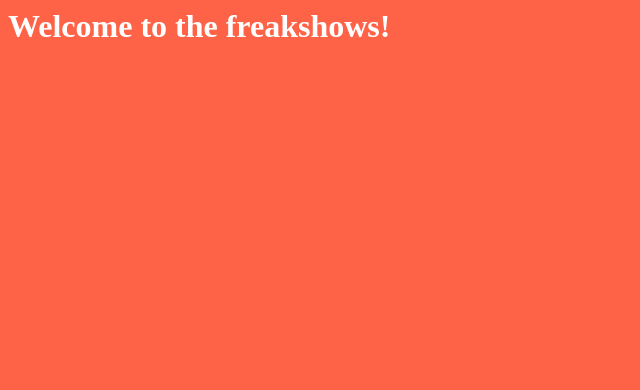
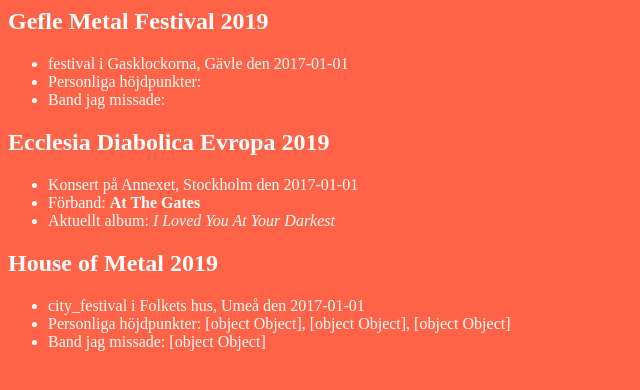
Before and after one commit to madr/urban-enigma, a React (Vite) app: page / in a window 1280 px wide. Shown: the top 390 px of the page, without its empty margins (0-640 px from the left). Built offline with nearby package versions, Linux system fonts and the light colour scheme.

Commit message:
List events

```diff
--- a/assets/events.json
+++ b/assets/events.json
@@ -1,26 +1,27 @@
 [{
-  "type": "Festival",
+  "type": "festival",
   "title": "Gefle Metal Festival 2019",
   "venue": "Gasklockorna, Gävle",
-  "started_at": "2017-01-01",
-  "ended_at": "2017-01-02",
+  "startedAt": "2017-01-01",
+  "endedAt": "2017-01-02",
   "location": [],
   "bands": [],
   "missed": []
 },{
-  "type": "Konsert",
+  "type": "concert",
   "title": "Ecclesia Diabolica Evropa 2019",
   "venue": "Annexet, Stockholm",
-  "started_at": "2017-01-01",
+  "startedAt": "2017-01-01",
   "location": [],
   "band": "Behemoth",
-  "supports": ["At The Gates"]
+  "supports": ["At The Gates"],
+  "record": "I Loved You At Your Darkest"
 },{
-  "type": "Stadsfestival",
+  "type": "city_festival",
   "title": "House of Metal 2019",
   "venue": "Folkets hus, Umeå",
-  "started_at": "2017-01-01",
-  "ended_at": "2017-01-02",
+  "startedAt": "2017-01-01",
+  "endedAt": "2017-01-02",
   "location": [],
   "bands": ["At The Gates", "Tiamat", "LIK"],
   "missed": ["Taake"]
--- a/index.html
+++ b/index.html
@@ -5,7 +5,7 @@
   <title>Konserter och festivaler sedan 2000</title>
 </head>
 <body>
-  <div id="app"></div>
-  <script src="./src/index.js"></script>
+  <div id="app" class="app"></div>
+  <script src="./src/index.jsx"></script>
 </body>
 </html>
--- a/package.json
+++ b/package.json
@@ -1,6 +1,6 @@
 {
   "scripts": {
-    "start": "cross-env NODE_ENV=development parcel index.html assets/events.json",
+    "start": "cross-env NODE_ENV=development parcel index.html assets/events.json --public-url /",
     "build": "cross-env NODE_ENV=production parcel build index.html --no-minify --public-url /"
   },
   "devDependencies": {
--- a/src/components/App.jsx
+++ /dev/null
@@ -1,9 +0,0 @@
-import React from 'react'
-
-const App = props => {
-  return (
-    <h1>Welcome to the freakshows!</h1>
-  )
-}
-
-export default App
--- /dev/null
+++ b/src/components/app.jsx
@@ -0,0 +1,12 @@
+import React from 'react'
+import EventListContainer from '../containers/event-list'
+
+const App = () => {
+  return (
+    <React.Fragment>
+      <EventListContainer />
+    </React.Fragment>
+  )
+}
+
+export default App
--- /dev/null
+++ b/src/components/event-list.jsx
@@ -0,0 +1,14 @@
+import React from 'react'
+import Event from './event'
+
+const EventList = props => {
+  const { events } = props
+  const data = events.map(event => <Event key={event.title} {...event} />)
+  return (
+    <div className="events">
+      {data}
+    </div>
+  )
+}
+
+export default EventList
--- /dev/null
+++ b/src/components/event.jsx
@@ -0,0 +1,68 @@
+import React from 'react'
+
+const prettyDate = (startedAt, endedAt) => {
+  return startedAt
+}
+
+const Concert = props => {
+  const {
+    startedAt,
+    supports,
+    record,
+    venue,
+  } = props
+  const date = prettyDate(startedAt)
+  return (
+    <ul>
+      <li>Konsert på {venue} den {date}</li>
+      <li>Förband: <strong>{supports}</strong></li>
+      <li>Aktuellt album: <i>{record}</i></li>
+    </ul>
+  )
+}
+
+const Festival = props => {
+  const {
+    bands,
+    missed,
+    startedAt,
+    type,
+    venue,
+  } = props
+  const date = prettyDate(startedAt)
+  const bandList = bands
+    .map(band => <strong>{band}</strong>)
+    .join(', ')
+  const missedList = missed
+    .map(band => <strong>{band}</strong>)
+    .join(', ')
+  return (
+    <ul>
+      <li>{type} i {venue} den {date}</li>
+      <li>Personliga höjdpunkter: {bandList}</li>
+      <li>Band jag missade: {missedList}</li>
+    </ul>
+  )
+}
+
+const Event = props => {
+  const {
+    title,
+    type,
+  } = props
+  let data = ''
+  console.log(type)
+  if (type.match(/festival/i) || type.match(/kryssning/i)) {
+    data = <Festival {...props} />
+  } else {
+    data = <Concert {...props} />
+  }
+  return (
+    <article className="event">
+      <h2>{title}</h2>
+      {data}
+    </article>
+  )
+}
+
+export default Event
--- /dev/null
+++ b/src/containers/event-list.js
@@ -0,0 +1,9 @@
+import React from 'react'
+import { connect } from 'react-redux'
+import EventList from '../components/event-list'
+
+const mapStateToProps = state => ({
+    events: state.events,
+})
+
+export default connect(mapStateToProps)(EventList)
--- /dev/null
+++ b/src/containers/map.jsx
@@ -0,0 +1 @@
+import React from 'react'
--- a/src/index.js
+++ b/src/index.jsx
@@ -1,11 +1,11 @@
 import React from 'react'
+import { render } from 'react-dom'
+import { createStore, applyMiddleware, compose } from 'redux'
+import { Provider } from 'react-redux'
 import createSagaMiddleware from 'redux-saga'
-import { render } from 'react-dom'
-import { createStore, applyMiddleware } from 'redux'
-import { Provider } from 'react-redux'
-import App from './components/App'
+import App from './components/app'
+import rootReducer from './reducers'
 import rootSagas from './sagas'
-import rootReducer from './reducers'
 
 // Assets imported here, for Parcel to recognize Sass files.
 import '../sass/main.scss'
@@ -31,4 +31,8 @@ render(
   document.getElementById('app')
 )
 
-store.dispatch({ type: 'LOAD_EVENTS' })
+store.dispatch({
+  type: 'LOAD_EVENTS',
+  payload: {
+    source: 'assets/events.json'
+  }})
--- a/src/sagas/index.js
+++ b/src/sagas/index.js
@@ -4,8 +4,9 @@ import { LOAD_EVENTS, eventsLoadedOk } from '../actions'
 const EVENTS_URL = '/assets/events.json'
 
 export function* loadEventsAsync(action) {
+  const { source } = action.payload
   try {
-    const data = yield call(() => fetch(EVENTS_URL)
+    const data = yield call(() => fetch(source)
       .then(response => response.json())
       .then(data => data), {}
     )
```
Also changed, not shown: 1 other file (tests, documents, lock files or other folders).
